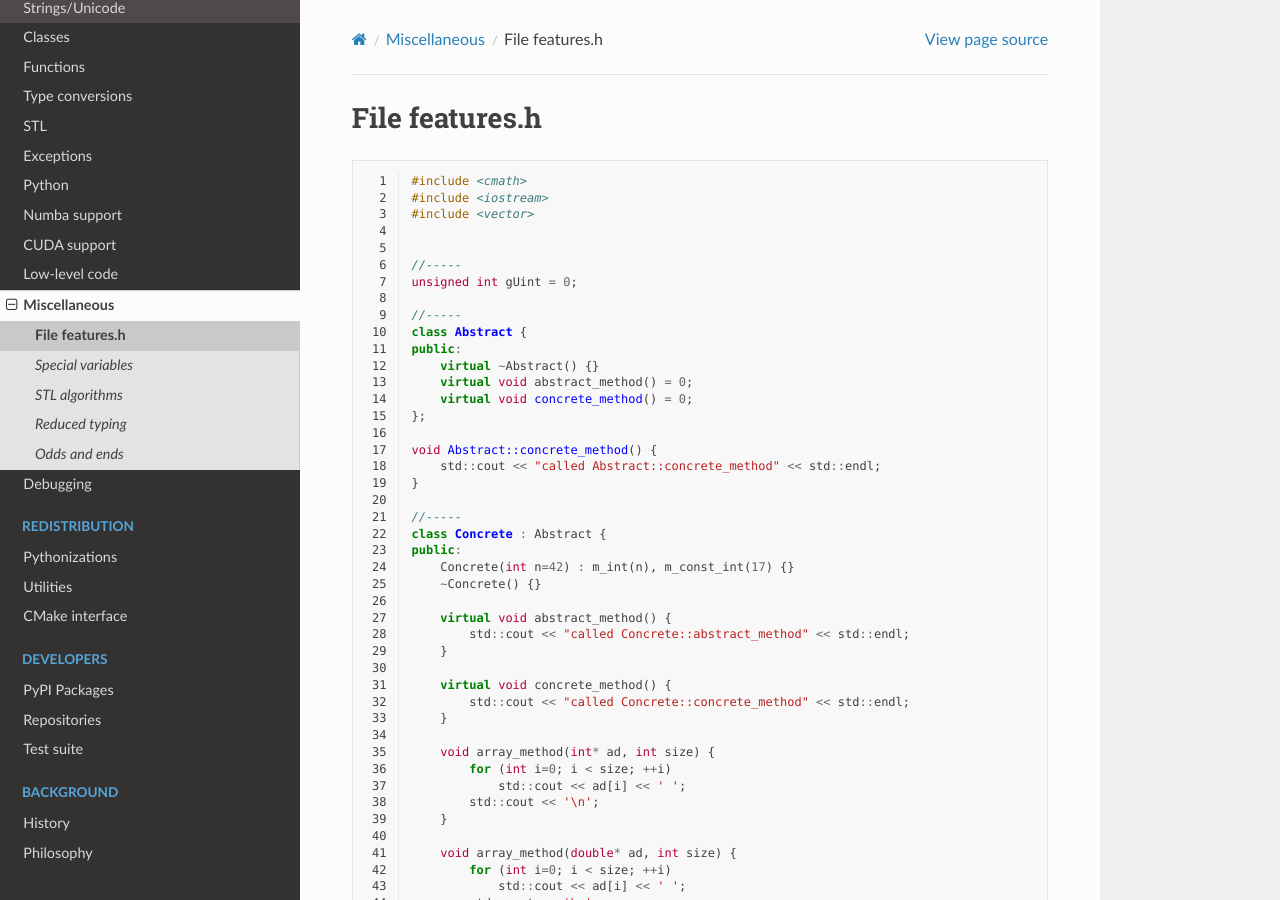
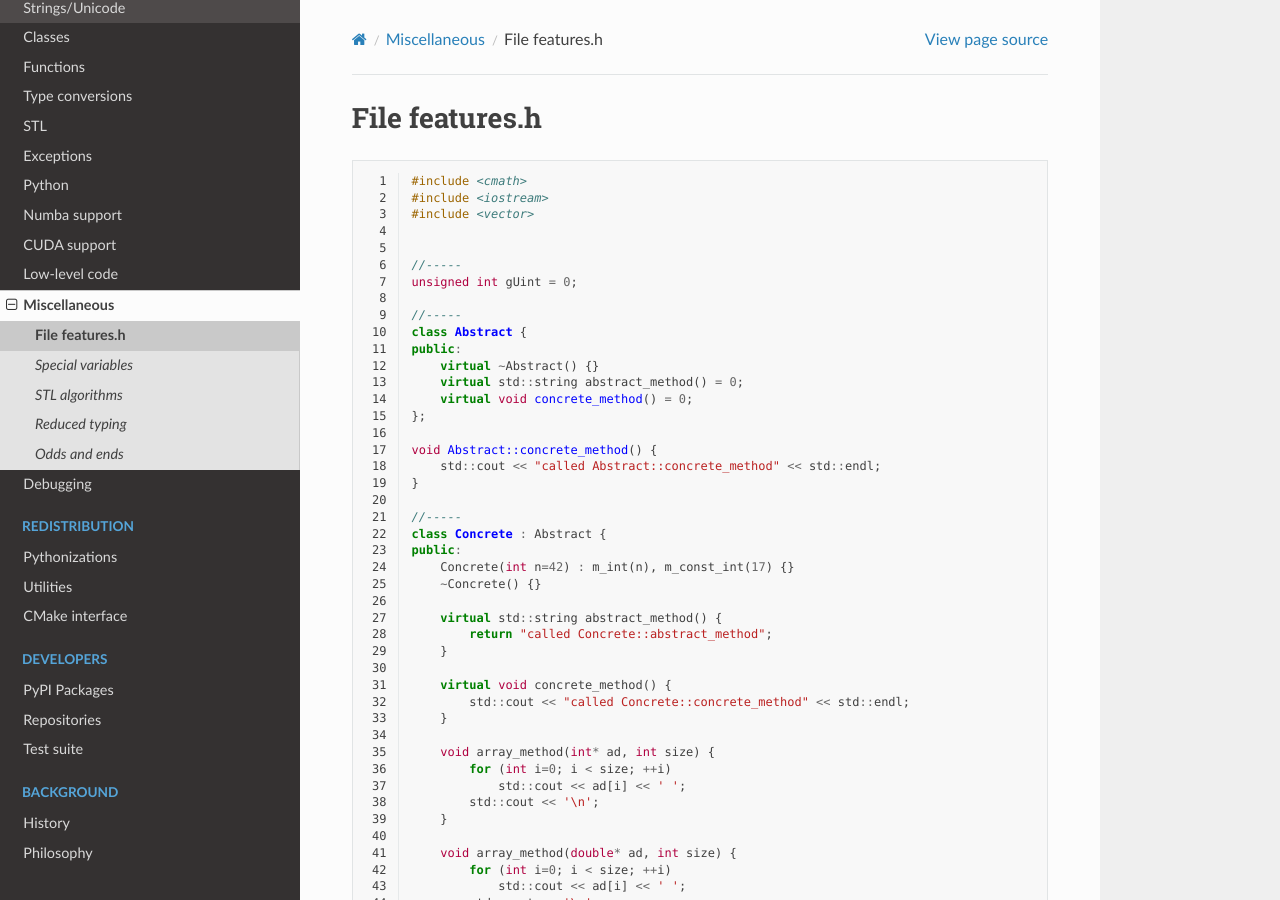
Before and after one commit to wlav/cppyy, a Sphinx documentation site: the page built from doc/source/cppyy_features_header.rst, in a window 1280 px wide and 900 px high. Built offline with Sphinx 7.4.7 and the Read the Docs theme 3.1.0, drawn with Linux system fonts in a browser that asks for light colours.

Commit message:
fix abstract_method signature to match test case and example

```diff
--- a/doc/source/cppyy_features_header.rst
+++ b/doc/source/cppyy_features_header.rst
@@ -16,7 +16,7 @@ File features.h
     class Abstract {
     public:
         virtual ~Abstract() {}
-        virtual void abstract_method() = 0;
+        virtual std::string abstract_method() = 0;
         virtual void concrete_method() = 0;
     };
 
@@ -30,8 +30,8 @@ File features.h
         Concrete(int n=42) : m_int(n), m_const_int(17) {}
         ~Concrete() {}
 
-        virtual void abstract_method() {
-            std::cout << "called Concrete::abstract_method" << std::endl;
+        virtual std::string abstract_method() {
+            return "called Concrete::abstract_method";
         }
 
         virtual void concrete_method() {
```
